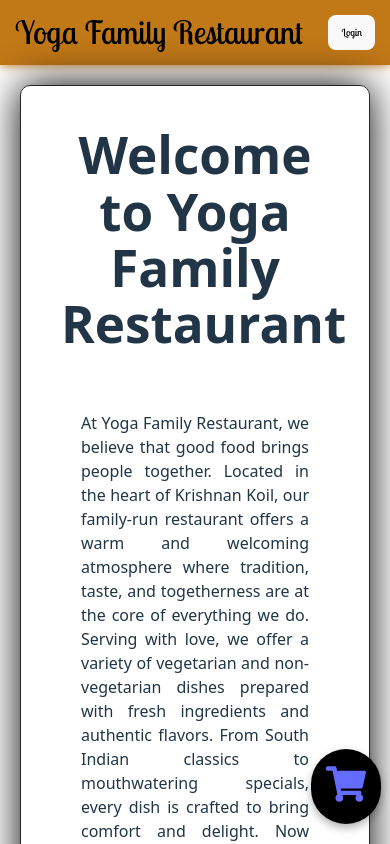
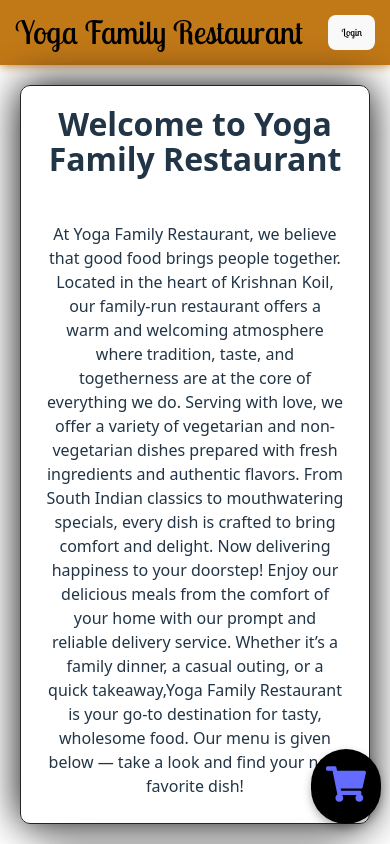
Before and after one commit to Gurugokul05/Yoga-Family-Restaurant, a React (Vite) app: page /home in a window 390 px wide. Shown: the top 844 px of the page. Built offline with nearby package versions, Linux system fonts and the light colour scheme; no server answers.

Commit message:
styles changed

```diff
--- a/src/components/Home.css
+++ b/src/components/Home.css
@@ -198,9 +198,27 @@ header {
   font-style: normal;
   padding: 15px;
   box-shadow: 0 0 10px #c17817;
-  font-size: 10px;
+  font-size:x-small;
   display: flex;
   justify-content: space-between;
+
+}
+#mainintro {
+  border: 1px solid #242424;
+  border-radius: 10px;
+  box-shadow: 0 0 40px rgb(0, 0, 0);
+  padding: 20px;
+  margin-top: 220px;
+  margin: 20px;
+}
+#mainintro h1 {
+  text-align: center;
+  margin-bottom: 40px;
+  font-size: xx-large;
+}
+#paragraph {
+  padding: 5px;
+  text-align:center;
 }
 
 }
```
